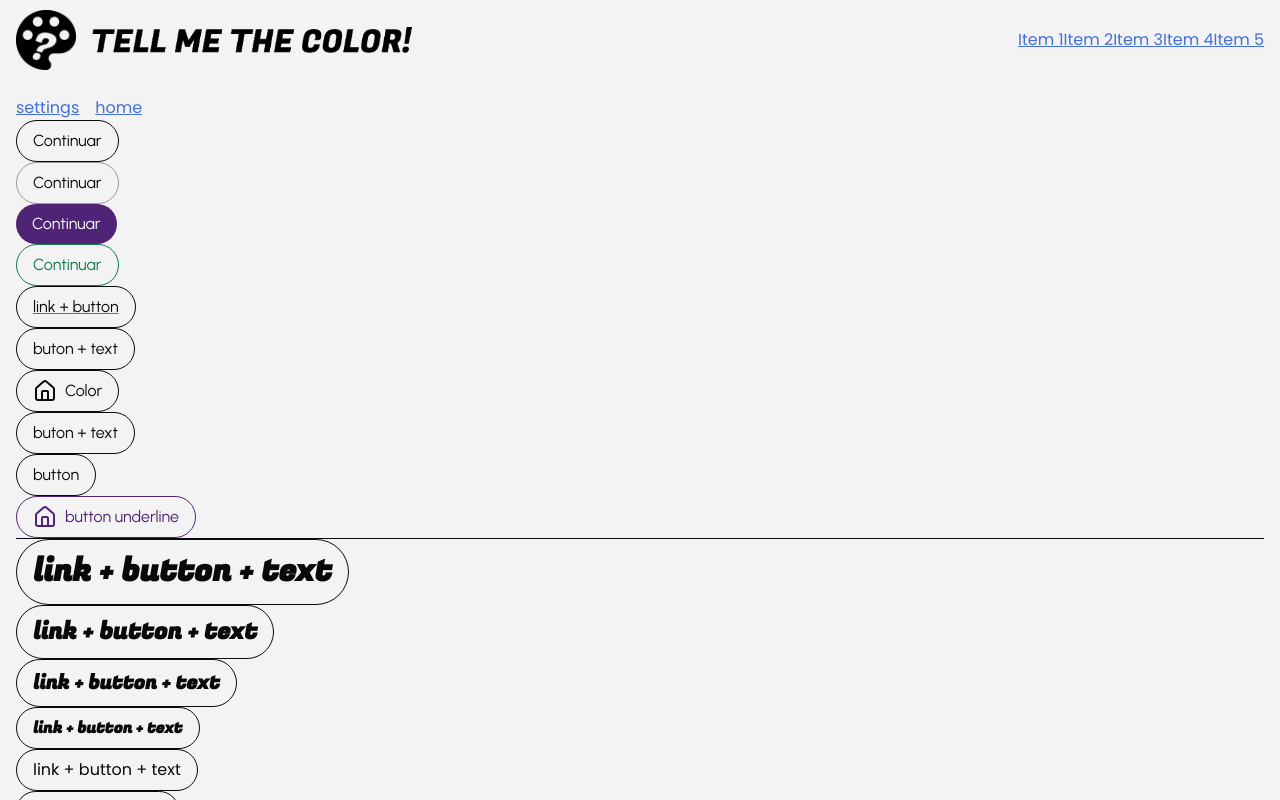
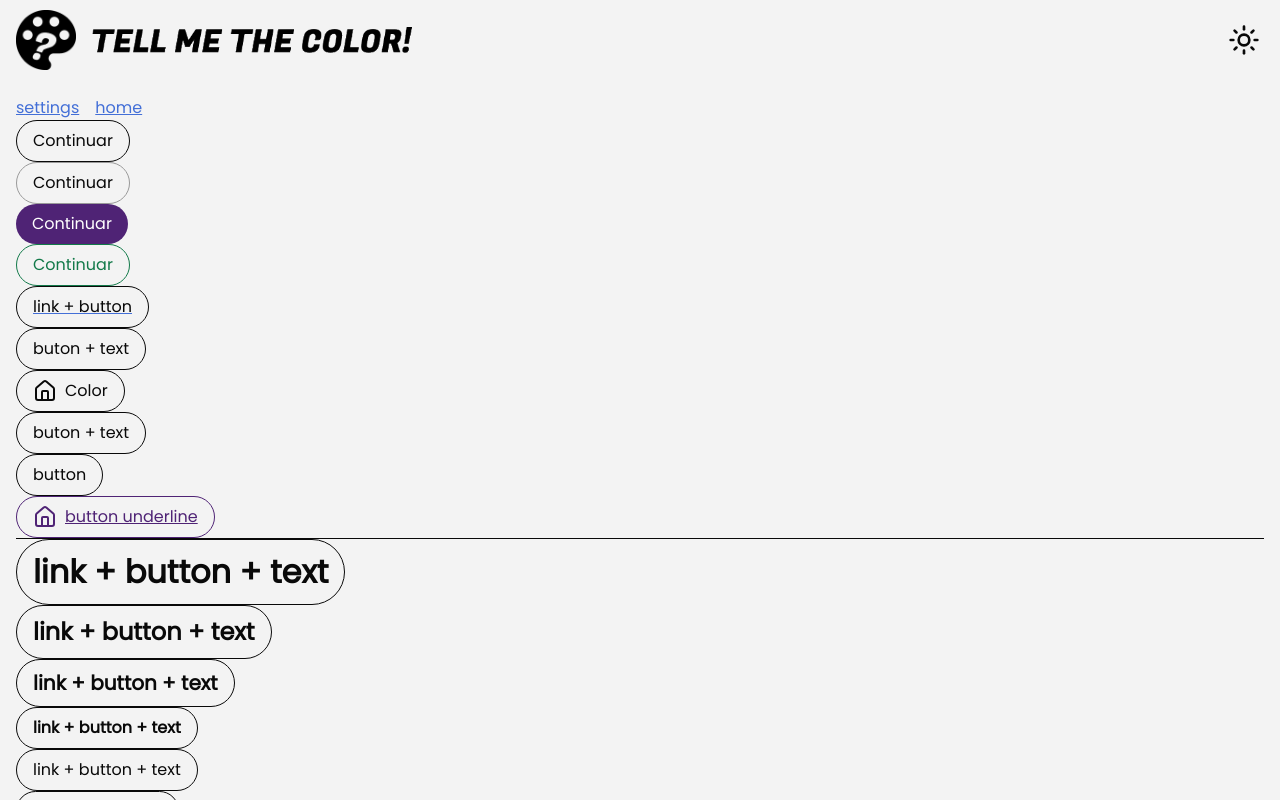
Before and after one commit to Francisco-Neves-15/tellmethecolor, a Next.js app: page /layout_test in a window 1280 px wide. Built offline with nearby package versions, Linux system fonts and the light colour scheme.

Commit message:
Header + Navbar corrigido, Focus

```diff
--- a/src/app/layout.tsx
+++ b/src/app/layout.tsx
@@ -14,6 +14,7 @@ import "../styles/_mixins.scss";
 import "../styles/_global.scss";
 import "../styles/details/scrollbar.scss";
 import "../styles/details/selection.scss";
+import "../styles/details/focus.scss";
 
 // Providers
 import { ThemeProvider } from "@/contexts/useThemeContext";
--- a/src/components/layout/Header/index.tsx
+++ b/src/components/layout/Header/index.tsx
@@ -1,7 +1,5 @@
 "use client";
-import { usePathname } from "next/navigation";
 import { CSSProperties, useMemo } from "react";
-import Link from "next/link";
 import Image from "next/image";
 
 // Styles
@@ -12,7 +10,6 @@ import View from "@/components/ui/View"
 
 // Hooks
 import { useMedia } from "@/hooks/useMedia";
-import { useTheme } from "@/hooks/useTheme";
 
 // Internal
 import { Navbar } from "../Navbar"
@@ -27,10 +24,7 @@ const Header = ({
   style,
   className,
 }: IHeader) => {
-  const pathname = usePathname()
-
-  const { mediaLayoutType, mediaScreenType } = useMedia();
-  const { resolvedThemeMode, setThemeMode } = useTheme();
+  const { mediaScreenType } = useMedia();
 
   // Size
   const getHeaderSize = () => {
@@ -47,52 +41,66 @@ const Header = ({
   const PATH_WORD_LOGO_WHITE: string = "/logo/word/tmtc-word-white.png";
   const PATH_WORD_LOGO_BLACK: string = "/logo/word/tmtc-word-black.png";
 
-  // Logo Theme
-
-  const getLogosTheme = useMemo(() => {
-    if (resolvedThemeMode === "light") return { abs: PATH_ABS_LOGO_BLACK, word: PATH_WORD_LOGO_BLACK };
-    else return { abs: PATH_ABS_LOGO_WHITE, word: PATH_WORD_LOGO_WHITE };
-  }, [resolvedThemeMode])
-
-  const logoThemeAbs: string = getLogosTheme.abs;
-  const logoThemeWord: string = getLogosTheme.word;
-
   // Size
 
   const getLogosSize = useMemo(() => {
     if (mediaScreenType === "large") {
-      return { abs: headerSize - 20, word: { width: 320, height: 0 }}
+      return { abs: headerSize - 20, word: 320 }
     } else if (mediaScreenType === "medium") {
-      return { abs: headerSize - 20, word: { width: 240, height: 0 }}
+      return { abs: headerSize - 20, word: 240 }
     } else {
-      return { abs: headerSize - 20, word: { width: 0, height: 0 }}
+      return { abs: headerSize - 12, word: 0 }
     }
   }, [mediaScreenType])
 
   const logoAbsDimensions: number = getLogosSize.abs;
-  const logoWordDimensions: { width: number, height: number } = getLogosSize.word;
+  const logoWordDimensions: number = getLogosSize.word;
 
   return (
-    <header className={`${fStyles.header} ${className}`} style={{ height: headerSize, ...style }}>
+    <header
+      className={`${fStyles.header} ${className}`}
+      style={{
+        "--header-size": `${headerSize}px`,
+        ...style
+      } as React.CSSProperties}
+    >
       <View className={fStyles.headerLogo}>
+        <>
           <Image
-          src={logoThemeAbs}
-          alt="Site Logo in Header (Abstract 1:1 Logo)"
+            className={`${fStyles.headerLogoAbs} ${fStyles.headerLogoAbsLight}`}
+            src={PATH_ABS_LOGO_WHITE}
+            alt="Site Logo White in Header (Abstract 1:1 Logo)"
             width={logoAbsDimensions}
             height={logoAbsDimensions}
           />
+          <Image
+            className={`${fStyles.headerLogoAbs} ${fStyles.headerLogoAbsDark}`}
+            src={PATH_ABS_LOGO_BLACK}
+            alt="Site Logo Black in Header (Abstract 1:1 Logo)"
+            width={logoAbsDimensions}
+            height={logoAbsDimensions}
+          />
+        </>
         {mediaScreenType !== "small" && (
+          <>
             <Image
-            src={logoThemeWord}
-            alt="Site Logo in Header (Word/Letter Logo)"
-            height={logoWordDimensions.height}
-            width={logoWordDimensions.width}
+              className={`${fStyles.headerLogoWord} ${fStyles.headerLogoWordLight}`}
+              src={PATH_WORD_LOGO_WHITE}
+              alt="Site Logo White in Header (Word/Letter Logo)"
+              width={logoWordDimensions}
+              height={logoWordDimensions}
             />
+            <Image
+              className={`${fStyles.headerLogoWord} ${fStyles.headerLogoWordDark}`}
+              src={PATH_WORD_LOGO_BLACK}
+              alt="Site Logo Black in Header (Word/Letter Logo)"
+              width={logoWordDimensions}
+              height={logoWordDimensions}
+            />
+          </>
         )}
       </View>
-      <Navbar
-        headerSize={headerSize}
-      />
+      <Navbar/>
     </header>
   )
 }
--- a/src/components/layout/Navbar/index.tsx
+++ b/src/components/layout/Navbar/index.tsx
@@ -1,11 +1,9 @@
 "use client";
 import { usePathname } from "next/navigation";
-import { CSSProperties, useEffect, useMemo, useRef, useState } from "react";
-import Link from "next/link";
-import Image from "next/image";
+import { CSSProperties, useEffect, useRef, useState } from "react";
 
 // Icons
-import { LuMenu, LuX } from "react-icons/lu";
+import { LuMenu, LuX, LuSun, LuMoon, LuMonitorSmartphone } from "react-icons/lu";
 
 // Styles
 import fStyles from "./style.module.scss"
@@ -16,10 +14,12 @@ import Text from "@/components/ui/Text"
 import Button from "@/components/ui/Button"
 
 // Hooks
+// Hooks
+import { useI18n } from "@/hooks/useI18n";
 import { useMedia } from "@/hooks/useMedia";
 import { useTheme } from "@/hooks/useTheme";
 
-// Types
+// Configs
 import { LayoutTypeOptions } from "@/configs/media.metadata";
 
 
@@ -30,20 +30,19 @@ interface INavbar {
   style?: CSSProperties;
   className?: string;
   direction?: INavbarDir | null;
-  headerSize?: number;
 }
 
 export const Navbar = ({
   style,
   className,
   direction = null,
-  headerSize,
 }: INavbar) => {
 
   const pathname = usePathname();
+  const tDataSettings = useI18n("data-settings");
 
   const { mediaLayoutType, mediaScreenType } = useMedia();
-  const { resolvedThemeMode, setThemeMode } = useTheme();
+  const { resolvedThemeMode, themeMode, setThemeMode } = useTheme();
 
   const [currentLayout, setCurrentLayout] = useState<LayoutTypeOptions | null>(null)
 
@@ -95,9 +94,11 @@ export const Navbar = ({
     };
   }, [mediaLayoutType])
 
-  // useEffect(() => {
-  //   console.log(JSON.stringify(navbarExpanded, null, 2))
-  // }, [navbarExpanded])
+  // Handle's
+  const handleChangeTheme = () => {
+    if (resolvedThemeMode === "light") setThemeMode("dark");
+    else setThemeMode("light");
+  }
 
   // Render's
 
@@ -105,11 +106,23 @@ export const Navbar = ({
   const NavBarList = () => {
     return (
       <div className={`${resolvedListDirectionClassName}`}>
-        <a href="#">Item 1</a>
-        <a href="#">Item 2</a>
-        <a href="#">Item 3</a>
-        <a href="#">Item 4</a>
-        <a href="#">Item 5</a>
+        <View className="w-full flex flex-row justify-between items-center">
+          {isCompact && (
+            <Text size="h3">{tDataSettings["th-mode-title"]}</Text>
+          )}
+          <Button
+            icon={!isCompact}
+            variant={!isCompact ? "ghost" : "outline"}
+            onClick={handleChangeTheme}
+          >
+            {isCompact && (
+              <Text size="button">
+                {`${tDataSettings[`th-mode-opt-${resolvedThemeMode}`]}`}
+              </Text>
+            )}
+            {resolvedThemeMode === "light" ? <LuSun size={32} /> : <LuMoon size={32} />}
+          </Button>
+        </View>
       </div>
     )
   }
@@ -118,7 +131,8 @@ export const Navbar = ({
     <nav
       aria-expanded={navbarExpanded}
       aria-controls="main-navbar"
-      className={`${fStyles.navbar}`}
+      className={`${fStyles.navbar} ${className}`}
+      style={{ ...style }}
     >
       {isCompact && (
         <Button
@@ -140,7 +154,7 @@ export const Navbar = ({
             <View
               className={`${fStyles.navbarCompactedContent} ${navbarExpanded ? fStyles.open : ""}`}
             >
-              <View className={`${fStyles.navbarHeader}`} style={{ height: headerSize }}>
+              <View className={`${fStyles.navbarHeader}`}>
                 <Button
                   ref={closeButtonRef}
                   icon
--- a/src/components/layout/Navbar/style.module.scss
+++ b/src/components/layout/Navbar/style.module.scss
@@ -50,6 +50,7 @@
 
 .navbarHeader {
   width: 100%;
+  height: var(--header-size);
   display: flex;
   flex-direction: row;
   justify-content: flex-end;
@@ -60,10 +61,12 @@
 //
 
 .navbarListCol {
+  width: 100%;
   display: flex;
   flex-direction: column;
   justify-content: flex-end;
   align-items: center;
+  gap: 8px;
 }
 
 .navbarListRow {
@@ -71,5 +74,5 @@
   flex-direction: row;
   justify-content: flex-end;
   align-items: center;
-  height: 100%;
+  gap: 4px;
 }
--- a/src/components/ui/Text/index.tsx
+++ b/src/components/ui/Text/index.tsx
@@ -4,18 +4,27 @@ import { forwardRef } from "react";
 
 import fStyles from "./style.module.scss";
 
+type TTextFonts = "poppins" | "fugaz" | "urbanist";
 type TTextSizes = "display" | "h1" | "h2" | "h3" | "body" | "caption" | "micro" | "nano" | "button";
 
 interface TextProps extends React.HTMLAttributes<HTMLParagraphElement> {
   size: TTextSizes;
+  font?: TTextFonts;
   color?: string | undefined;
   span?: boolean;
 }
 
-const Text = forwardRef<HTMLDivElement, TextProps>(
-  ({ size, color = null, span = false, className, children, ...props }, ref) => {
+const Text = forwardRef<HTMLDivElement, TextProps>(({
+  size,
+  font = "poppins",
+  color = null,
+  span = false,
+  className,
+  children,
+  ...props
+}, ref) => {
 
-    const classConfig: Record<TTextSizes, string> = {
+    const sizeConfig: Record<TTextSizes, string> = {
       display: "textDisplay",
       h1: "textH1",
       h2: "textH2",
@@ -27,8 +36,18 @@ const Text = forwardRef<HTMLDivElement, TextProps>(
       button: "textButton",
     } as const;
 
-    const getClassConfig = (size: TTextSizes) => {
-      return classConfig[size];
+    const getSize = (size: TTextSizes) => {
+      return sizeConfig[size];
+    };
+
+    const fontConfig: Record<TTextFonts, string> = {
+      poppins: "fontPoppins",
+      fugaz: "fontFugaz",
+      urbanist: "fontUrbanist",
+    } as const;
+
+    const getFont = (font: TTextFonts) => {
+      return fontConfig[font];
     };
 
     return (
@@ -36,7 +55,8 @@ const Text = forwardRef<HTMLDivElement, TextProps>(
         ref={ref}
         className={`
           ${fStyles.textBase}
-          ${fStyles[getClassConfig(size)]}
+          ${fStyles[getSize(size)]}
+          ${fStyles[getFont(font)]}
           ${span ? fStyles.textSpan : ""}
           ${className ?? ""}
         `}
--- a/src/components/ui/Text/style.module.scss
+++ b/src/components/ui/Text/style.module.scss
@@ -5,49 +5,41 @@
 }
 
 .textDisplay {
-  font-family: var(--font-fugaz);
   font-size: 2rem;
   font-weight: 700;
 }
 
 .textH1 {
-  font-family: var(--font-fugaz);
   font-size: 1.5rem;
   font-weight: 700;
 }
 
 .textH2 {
-  font-family: var(--font-fugaz);
   font-size: 1.25rem;
   font-weight: 700;
 }
 
 .textH3 {
-  font-family: var(--font-fugaz);
   font-size: 1rem;
   font-weight: 700;
 }
 
 .textBody {
-  font-family: var(--font-poppins);
   font-size: 1rem;
   font-weight: 400;
 }
 
 .textCaption {
-  font-family: var(--font-poppins);
   font-size: 0.875rem;
   font-weight: 400;
 }
 
 .textMicro {
-  font-family: var(--font-poppins);
   font-size: 0.75rem;
   font-weight: 400;
 }
 
 .textNano {
-  font-family: var(--font-poppins);
   font-size: 0.625rem;
   font-weight: 400;
 }
@@ -63,3 +55,17 @@
 .textSpan {
   font-weight: 700;
 }
+
+// Fonts
+
+.fontFugaz {
+  font-family: var(--font-fugaz);
+}
+
+.fontPoppins {
+  font-family: var(--font-poppins);
+}
+
+.fontUrbanist {
+  font-family: var(--font-urbanist);
+}
--- a/src/lang/strings/geral/dataSettings.ts
+++ b/src/lang/strings/geral/dataSettings.ts
@@ -1,8 +1,14 @@
 export const data_settings_str = {
   "pt-BR": {
+    "th-mode-title": "Tema",
     "th-mode-opt-system": "Sistema",
-    "lang-opt-system": "Sistema (navegador)",
+    "th-mode-opt-light": "Claro",
+    "th-mode-opt-dark": "Escuro",
   },
   "en-US": {
+    "th-mode-title": "Theme",
+    "th-mode-opt-system": "System",
+    "th-mode-opt-light": "Light",
+    "th-mode-opt-dark": "Dark",
   },
 };
--- /dev/null
+++ b/src/styles/details/focus.scss
@@ -0,0 +1,6 @@
+:focus {
+  outline-width: 4px;
+  outline-color: var(--color-info);
+  outline-style: solid;
+  outline-offset: calc(var(--ui-border-width) * -1);
+}
```
Also changed, not shown: src/components/layout/Header/style.module.scss (+32 -0 lines), src/styles/details/selection.scss (line endings or trailing spaces). Lines whose indentation alone changed are shown as unchanged.
